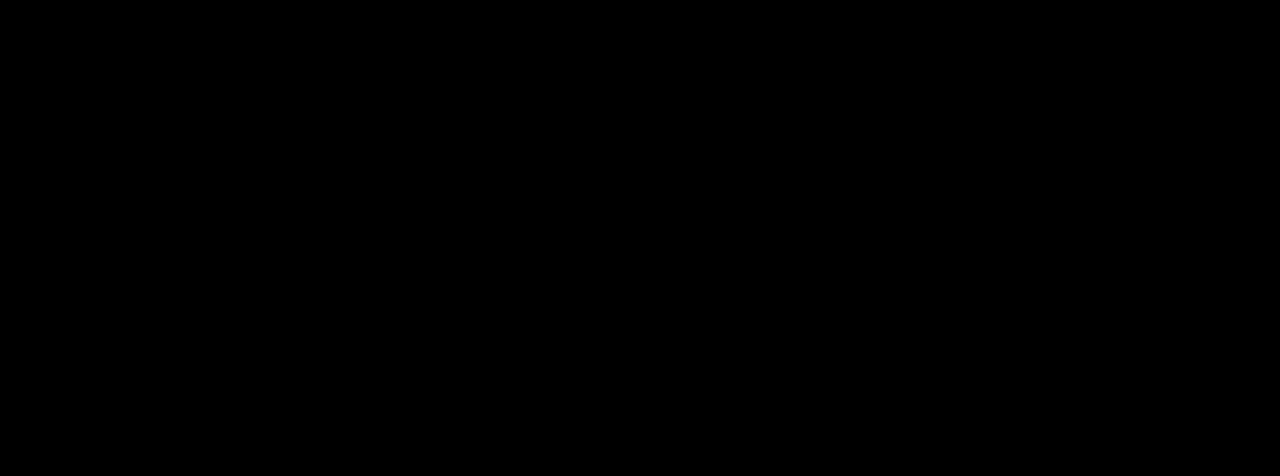
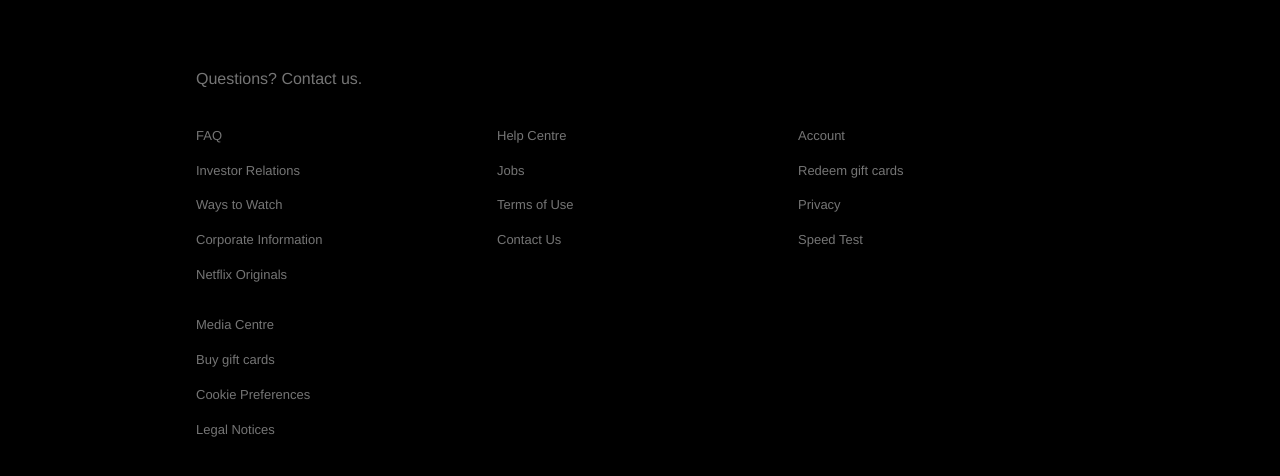
Before and after one commit to Aca1995/netfix-clone, a React (Create React App) app in the folder netflix-clone/: page / in a window 1280 px wide. Shown: the part 1261-1737 px from the top of the page. Before the commit the page ends 1237 px from the top, so only its background shows below. Built offline with nearby package versions, Linux system fonts and the light colour scheme.

Commit message:
Initialize footer component, container and styles

```diff
--- a/netflix-clone/src/App.js
+++ b/netflix-clone/src/App.js
@@ -1,5 +1,11 @@
 import { JumbotronContainer } from "./containers/jumbotron";
+import { FooterContainer } from "./containers/footer";
 
 export default function App() {
-  return <JumbotronContainer />;
+  return (
+    <>
+      <JumbotronContainer />
+      <FooterContainer />
+    </>
+  );
 }
--- /dev/null
+++ b/netflix-clone/src/components/footer/index.js
@@ -0,0 +1,29 @@
+import { Container, Row, Column, Link, Title, Text, Break } from "./styles/footer";
+
+export default function Footer({ children, ...restProps }) {
+  return <Container {...restProps}>{children}</Container>;
+}
+
+Footer.Row = function FooterRow({ children, ...restProps }) {
+  return <Row {...restProps}>{children}</Row>;
+};
+
+Footer.Column = function FooterColumn({ children, ...restProps }) {
+  return <Column {...restProps}>{children}</Column>;
+};
+
+Footer.Link = function FooterLink({ children, ...restProps }) {
+  return <Link {...restProps}>{children}</Link>;
+};
+
+Footer.Title = function FooterTitle({ children, ...restProps }) {
+  return <Title {...restProps}>{children}</Title>;
+};
+
+Footer.Text = function FooterText({ children, ...restProps }) {
+  return <Text {...restProps}>{children}</Text>;
+};
+
+Footer.Break = function FooterBreak({ ...restProps }) {
+  return <Break {...restProps} />;
+};
--- /dev/null
+++ b/netflix-clone/src/components/footer/styles/footer.js
@@ -0,0 +1,52 @@
+import styled from "styled-components/macro";
+
+export const Container = styled.div`
+  display: flex;
+  padding: 78px 56px;
+  margin: auto;
+  max-width: 1000px;
+  flex-direction: column;
+
+  @media (max-width: 1000px) {
+    padding: 70px 30px;
+  }
+`;
+
+export const Column = styled.div`
+  display: flex;
+  flex-direction: column;
+  text-align: left;
+`;
+
+export const Row = styled.div`
+  display: grid;
+  grid-template-columns: repeat(auto-fill, minmax(230px, 1fr));
+  grid-gap: 15px;
+  @media (max-width: 1000px) {
+    grid-template-columns: repeat(auto-fill, minmax(150px, 1fr));
+  }
+`;
+
+export const Link = styled.a`
+  color: #757575;
+  margin-bottom: 20px;
+  font-size: 13px;
+  text-decoration: none;
+`;
+
+export const Title = styled.p`
+  font-size: 16px;
+  color: #757575;
+  margin-bottom: 40px;
+`;
+
+export const Text = styled.p`
+  font-size: 13px;
+  color: #757575;
+  margin-bottom: 40px;
+`;
+
+export const Break = styled.div`
+  flex-basis: 100%;
+  height: 0;
+`;
--- a/netflix-clone/src/components/index.js
+++ b/netflix-clone/src/components/index.js
@@ -1,3 +1,4 @@
 // this file is reference to all components we created
 
 export { default as Jumbotron } from "./jumbotron";
+export { default as Footer } from "./footer";
--- /dev/null
+++ b/netflix-clone/src/containers/footer.js
@@ -0,0 +1,40 @@
+import { Footer } from "../components";
+
+export function FooterContainer() {
+  return (
+    <Footer>
+      <Footer.Title>Questions? Contact us.</Footer.Title>
+      <Footer.Break />
+      <Footer.Row>
+        <Footer.Column>
+          <Footer.Link href="#">FAQ</Footer.Link>
+          <Footer.Link href="#">Investor Relations</Footer.Link>
+          <Footer.Link href="#">Ways to Watch</Footer.Link>
+          <Footer.Link href="#">Corporate Information</Footer.Link>
+          <Footer.Link href="#">Netflix Originals</Footer.Link>
+        </Footer.Column>
+
+        <Footer.Column>
+          <Footer.Link href="#">Help Centre</Footer.Link>
+          <Footer.Link href="#">Jobs</Footer.Link>
+          <Footer.Link href="#">Terms of Use</Footer.Link>
+          <Footer.Link href="#">Contact Us</Footer.Link>
+        </Footer.Column>
+
+        <Footer.Column>
+          <Footer.Link href="#">Account</Footer.Link>
+          <Footer.Link href="#">Redeem gift cards</Footer.Link>
+          <Footer.Link href="#">Privacy</Footer.Link>
+          <Footer.Link href="#">Speed Test</Footer.Link>
+        </Footer.Column>
+
+        <Footer.Column>
+          <Footer.Link href="#">Media Centre</Footer.Link>
+          <Footer.Link href="#">Buy gift cards</Footer.Link>
+          <Footer.Link href="#">Cookie Preferences</Footer.Link>
+          <Footer.Link href="#">Legal Notices</Footer.Link>
+        </Footer.Column>
+      </Footer.Row>
+    </Footer>
+  );
+}
```
Also changed, not shown: 1 other file (tests, documents, lock files or other folders).
